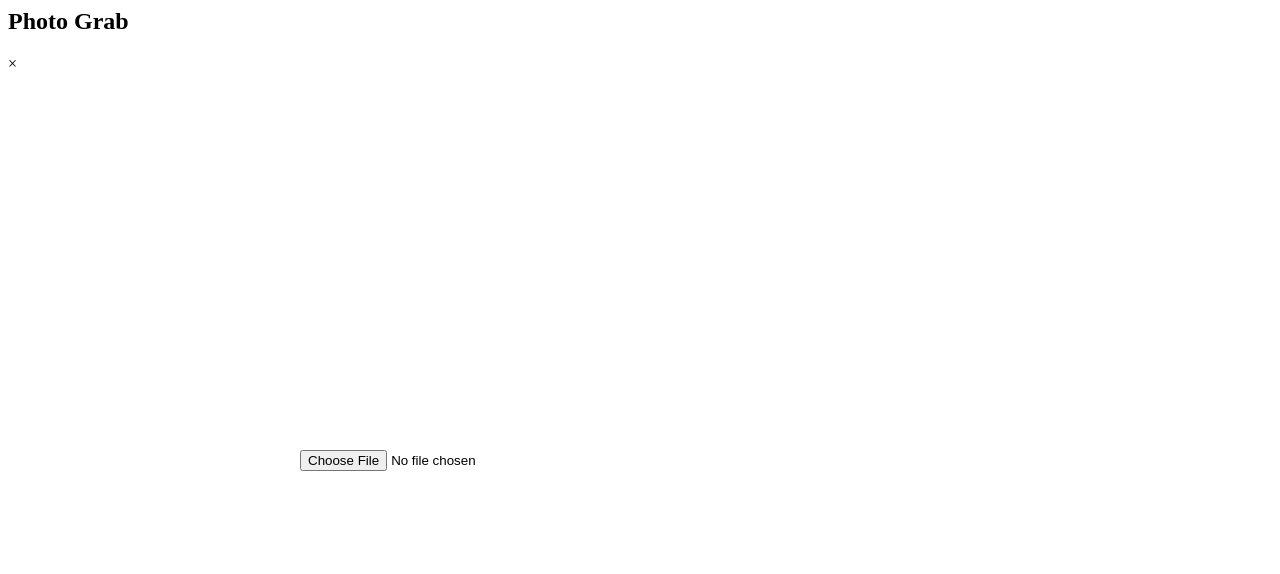
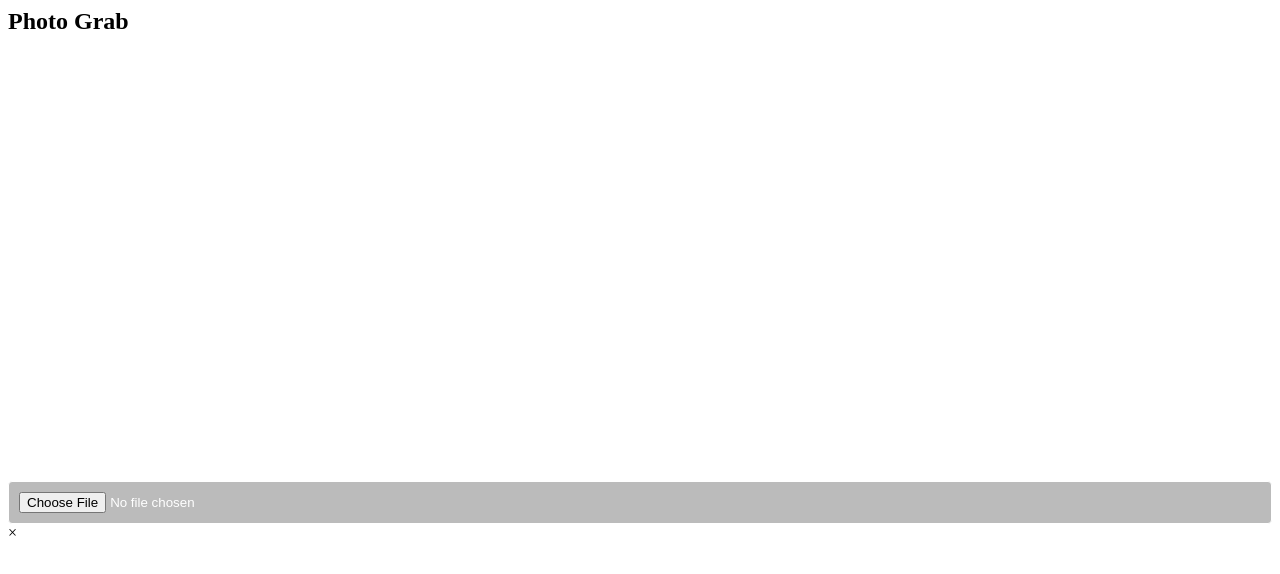
Before and after one commit to 3Easy/lightapps, a plain HTML site: page apps/photograb/photograb.html in a window 1280 px wide. Drawn offline with Linux system fonts and the light colour scheme; files that its build step writes are made by us from their sources.

Commit message:
Photograb App
-  Capture the HTML in .html for later
- Minimal .css changes
- Good job Mister Pesce

```diff
--- a/apps/photograb/photograb.css
+++ b/apps/photograb/photograb.css
@@ -1,10 +1,17 @@
-.photograb-button {
-	border: 2px solid #777777;
-	background: #6e9e2d;
+/*
+	@file: apps/photograb/photograb.css
+*/
+
+#photograb-app form {
+	margin: 10px 0 0 0;
+}
+
+#photograb-app .photograb-button {
+	width: 100%;
+	border: 1px solid #fff;
+	background: #bbb;
 	color: white;
-	font: bold 11px 'Trebuchet MS';
-	padding: 4px;
+	padding: 10px;
 	cursor: pointer;
-	-moz-border-radius: 4px;
 	-webkit-border-radius: 4px;
 }
--- a/apps/photograb/photograb.html
+++ b/apps/photograb/photograb.html
@@ -4,12 +4,12 @@
 <div id="photograb-app" class="reveal-modal expand">
 	<h2 class="text-centre">Photo Grab</h2>
 	<div>
-	<canvas id="canvas" width="200" height="300"  style="position: absolute; top: 0px; left: 0px;">
-		 Your browser does not support the HTML 5 Canvas.
-	</canvas>
+		<canvas id="photograb-canvas" width="625" height="416">
+			 Your browser does not support the HTML 5 Canvas.
+		</canvas>
 	</div>
-	<form style="position: absolute; top: 450px; left: 300px;">
-		<input class="button" id='pic' type="file" accept="image/*" capture="camera" onchange="handlefiles(this.files)">
+	<form>
+		<input class="photograb-button" id='pic' type="file" accept="image/*" capture="camera" onchange="handlefiles(this.files)">
 	</form>
 	<a class="close-reveal-modal">&#215;</a>
 </div>
--- a/apps/photograb/photograb.js
+++ b/apps/photograb/photograb.js
@@ -1,5 +1,6 @@
-// photograb.js - samples a photo, and sends the sampled color to a Light
-//
+/*
+	@file: apps/photograb/photograb.js
+*/
 
 var photograb_img = null;
 
```
Also changed, not shown: index.html (+5 -5 lines).
